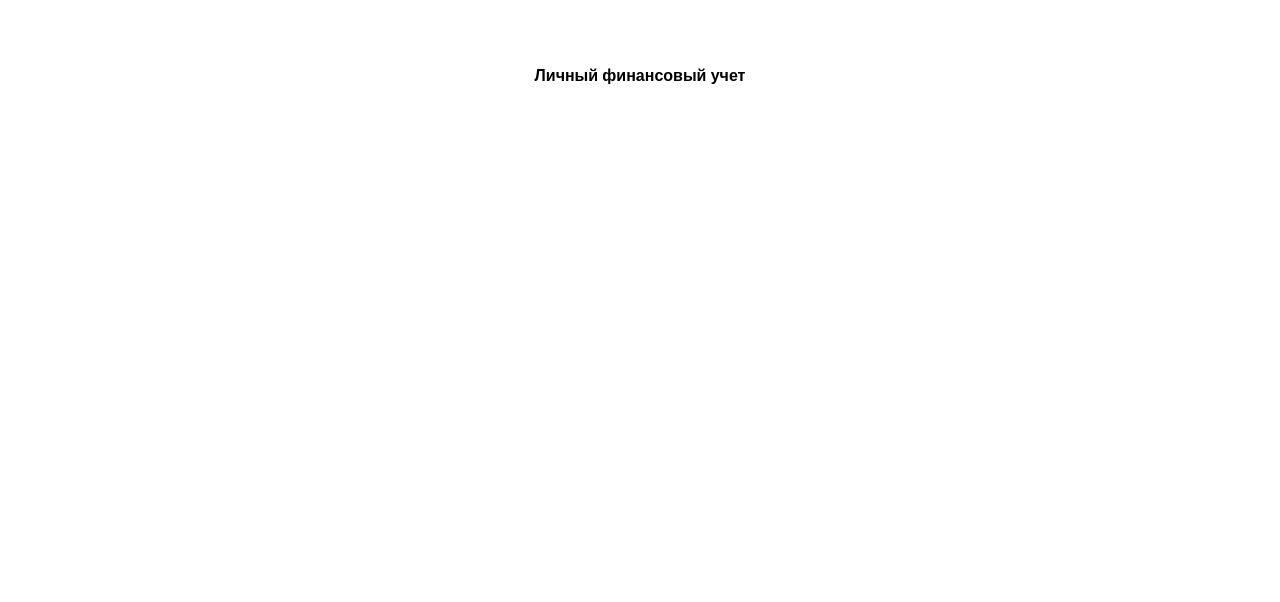
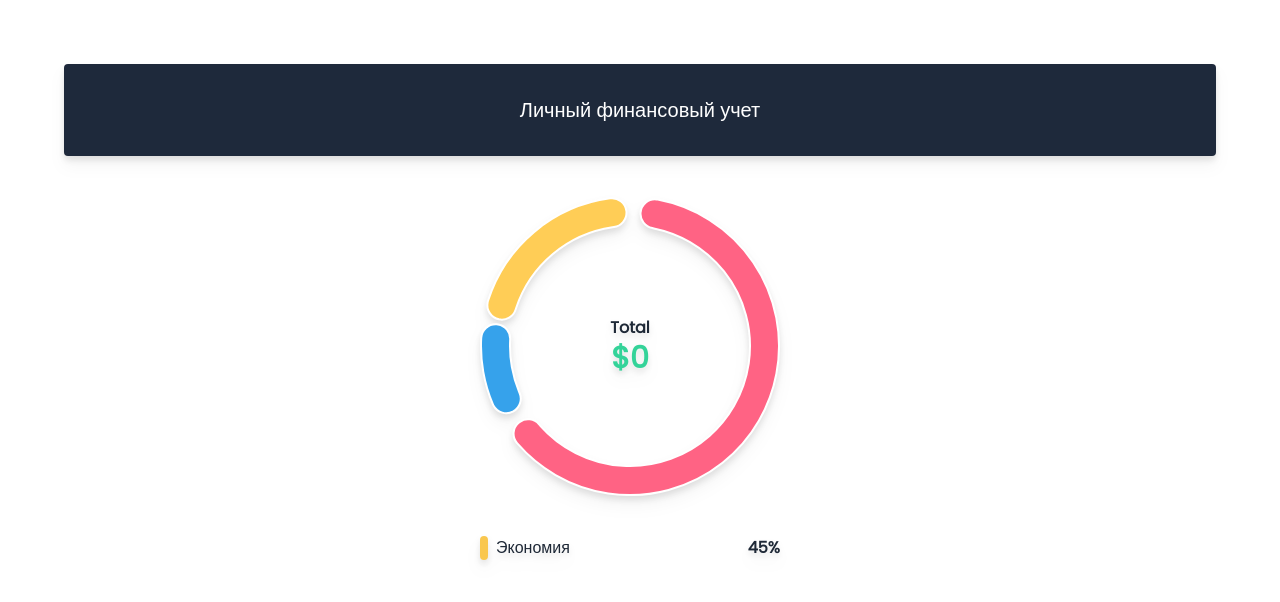
Before and after one commit to azizbekjuraev/zero_dev_test, a React (Vite) app in the folder client/: page / in a window 1280 px wide. Shown: the top 602 px of the page. Built offline with nearby package versions, Linux system fonts and the light colour scheme.

Commit message:
more changes added

```diff
--- a/client/package.json
+++ b/client/package.json
@@ -10,8 +10,11 @@
     "preview": "vite preview"
   },
   "dependencies": {
+    "chart.js": "^4.4.1",
     "react": "^18.2.0",
-    "react-dom": "^18.2.0"
+    "react-chartjs-2": "^5.2.0",
+    "react-dom": "^18.2.0",
+    "styled-components": "^6.1.8"
   },
   "devDependencies": {
     "@types/react": "^18.2.55",
--- a/client/src/App.jsx
+++ b/client/src/App.jsx
@@ -1,9 +1,19 @@
 import "./App.css";
+import Graph from "./components/Graph";
 
 export default function App() {
   return (
     <div className="App">
-      <h1 className="font-bold">Личный финансовый учет</h1>
+      <div className="container mx-auto max-w-6xl text-center drop-shadow-lg text-gray-800">
+        <h1 className="text-xl p-8 mb-10 bg-slate-800 text-white rounded">
+          Личный финансовый учет
+        </h1>
+        {/* grid columns */}
+        <div className="grid md:grid-cols-2 gap-4"></div>
+        {/* Chart */}
+        <Graph></Graph>
+        {/* Form */}
+      </div>
     </div>
   );
 }
--- /dev/null
+++ b/client/src/components/Graph.jsx
@@ -0,0 +1,57 @@
+import styled from "styled-components";
+import { Chart, ArcElement } from "chart.js";
+import { Doughnut } from "react-chartjs-2";
+import Labels from "./Labels";
+
+Chart.register(ArcElement);
+
+const StyledChartTitle = styled.h3`
+  position: absolute;
+  left: 0;
+  right: 0;
+  top: 40%;
+  margin-left: auto;
+  margin-right: auto;
+`;
+
+export default function Graph() {
+  const config = {
+    data: {
+      datasets: [
+        {
+          label: "My First Dataset",
+          data: [300, 50, 100],
+          backgroundColor: [
+            "rgb(255, 99, 132)",
+            "rgb(54, 162, 235)",
+            "rgb(255, 205, 86)",
+          ],
+          hoverOffset: 4,
+          borderRadius: 30,
+          spacing: 10,
+        },
+      ],
+    },
+    options: {
+      cutout: 115,
+    },
+  };
+
+  console.log(typeof config.data.datasets[0].backgroundColor);
+
+  return (
+    <div className="flex justify-content max-w-xs mx-auto">
+      <div className="item ">
+        <div className="chart relative">
+          <Doughnut {...config}></Doughnut>
+          <StyledChartTitle className="mb-4 font-bold title">
+            Total <span className="block text-3xl text-emerald-400">${0}</span>
+          </StyledChartTitle>
+        </div>
+        <div className="flex flex-col py-10 gap-4">
+          <Labels></Labels>
+        </div>
+      </div>
+    </div>
+  );
+}
--- /dev/null
+++ b/client/src/components/Labels.jsx
@@ -0,0 +1,18 @@
+export default function Labels() {
+  return <>{LabelComponent()}</>;
+}
+
+function LabelComponent() {
+  return (
+    <div className="label flex justify-between">
+      <div className="flex gap-2">
+        <div
+          className="w-2 h-2 rounded py-3"
+          style={{ background: "#f9c74f" }}
+        ></div>
+        <h3 className="text-md">Экономия</h3>
+      </div>
+      <h3 className="font-bold">45%</h3>
+    </div>
+  );
+}
```
Also changed, not shown: 1 other file (tests, documents, lock files or other folders).
